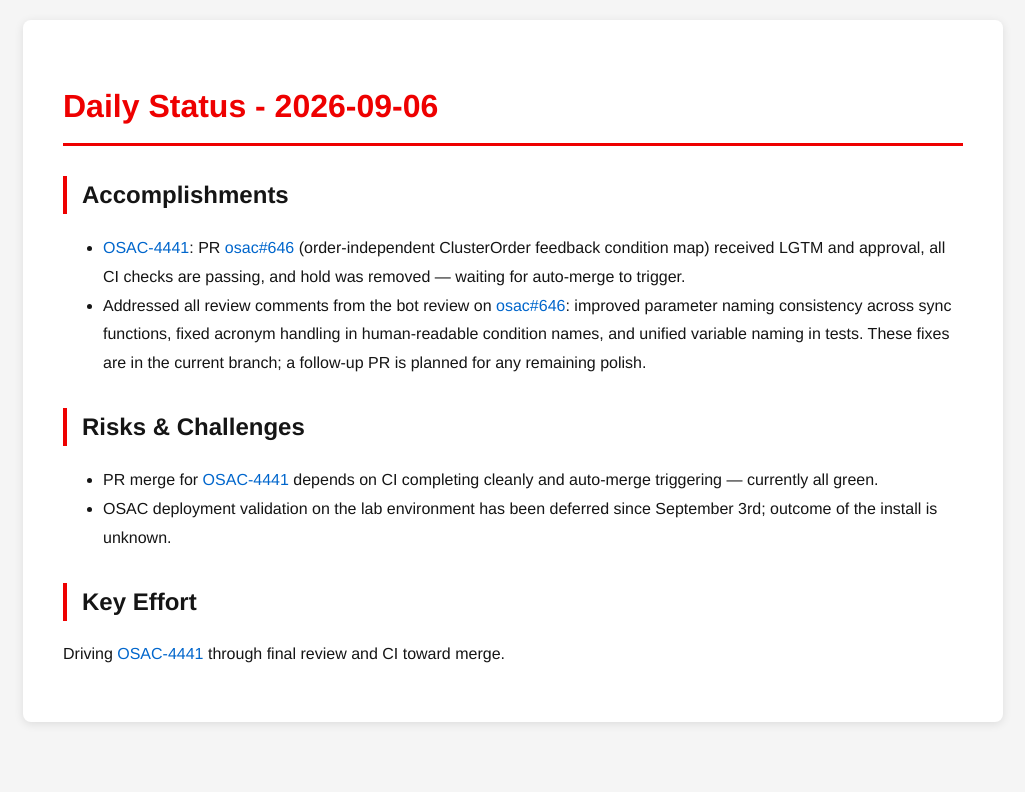
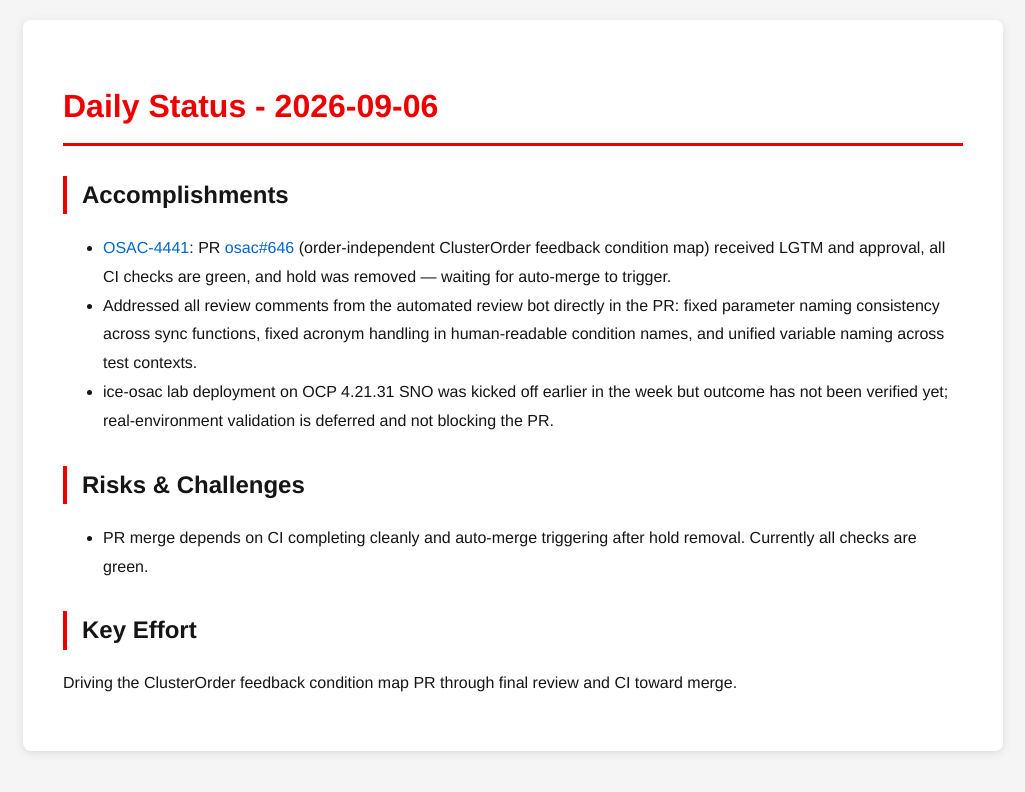
Before and after one commit to tzvatot/daily-status, a Jekyll site: the page built from 2026-09-06.md, in a window 1280 px wide. Shown: the top 792 px of the page, without its empty margins (127-1152 px from the left). Built offline with Jekyll 4.4.1, drawn with Linux system fonts in a browser that asks for light colours.

Commit message:
Daily status update - 2026-09-06

```diff
--- a/2026-09-06.md
+++ b/2026-09-06.md
@@ -7,12 +7,12 @@ date: 2026-09-06
 # Daily Status - 2026-09-06
 
 ## Accomplishments
-- [OSAC-4441](https://redhat.atlassian.net/browse/OSAC-4441): PR [osac#646](https://github.com/osac-project/osac/pull/646) (order-independent ClusterOrder feedback condition map) received LGTM and approval, all CI checks are passing, and hold was removed — waiting for auto-merge to trigger.
-- Addressed all review comments from the bot review on [osac#646](https://github.com/osac-project/osac/pull/646): improved parameter naming consistency across sync functions, fixed acronym handling in human-readable condition names, and unified variable naming in tests. These fixes are in the current branch; a follow-up PR is planned for any remaining polish.
+- [OSAC-4441](https://redhat.atlassian.net/browse/OSAC-4441): PR [osac#646](https://github.com/osac-project/osac/pull/646) (order-independent ClusterOrder feedback condition map) received LGTM and approval, all CI checks are green, and hold was removed — waiting for auto-merge to trigger.
+- Addressed all review comments from the automated review bot directly in the PR: fixed parameter naming consistency across sync functions, fixed acronym handling in human-readable condition names, and unified variable naming across test contexts.
+- ice-osac lab deployment on OCP 4.21.31 SNO was kicked off earlier in the week but outcome has not been verified yet; real-environment validation is deferred and not blocking the PR.
 
 ## Risks & Challenges
-- PR merge for [OSAC-4441](https://redhat.atlassian.net/browse/OSAC-4441) depends on CI completing cleanly and auto-merge triggering — currently all green.
-- OSAC deployment validation on the lab environment has been deferred since September 3rd; outcome of the install is unknown.
+- PR merge depends on CI completing cleanly and auto-merge triggering after hold removal. Currently all checks are green.
 
 ## Key Effort
-Driving [OSAC-4441](https://redhat.atlassian.net/browse/OSAC-4441) through final review and CI toward merge.
+Driving the ClusterOrder feedback condition map PR through final review and CI toward merge.
```
